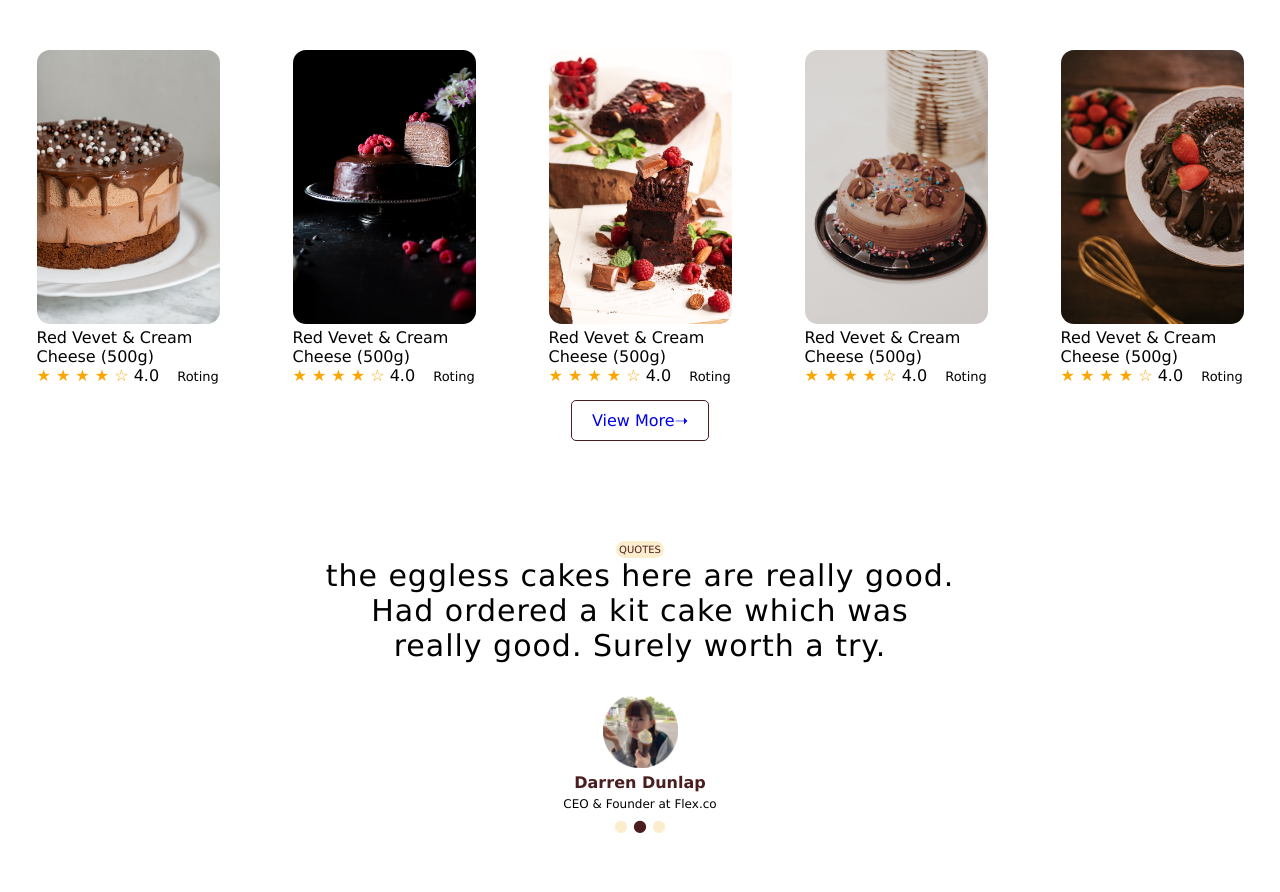
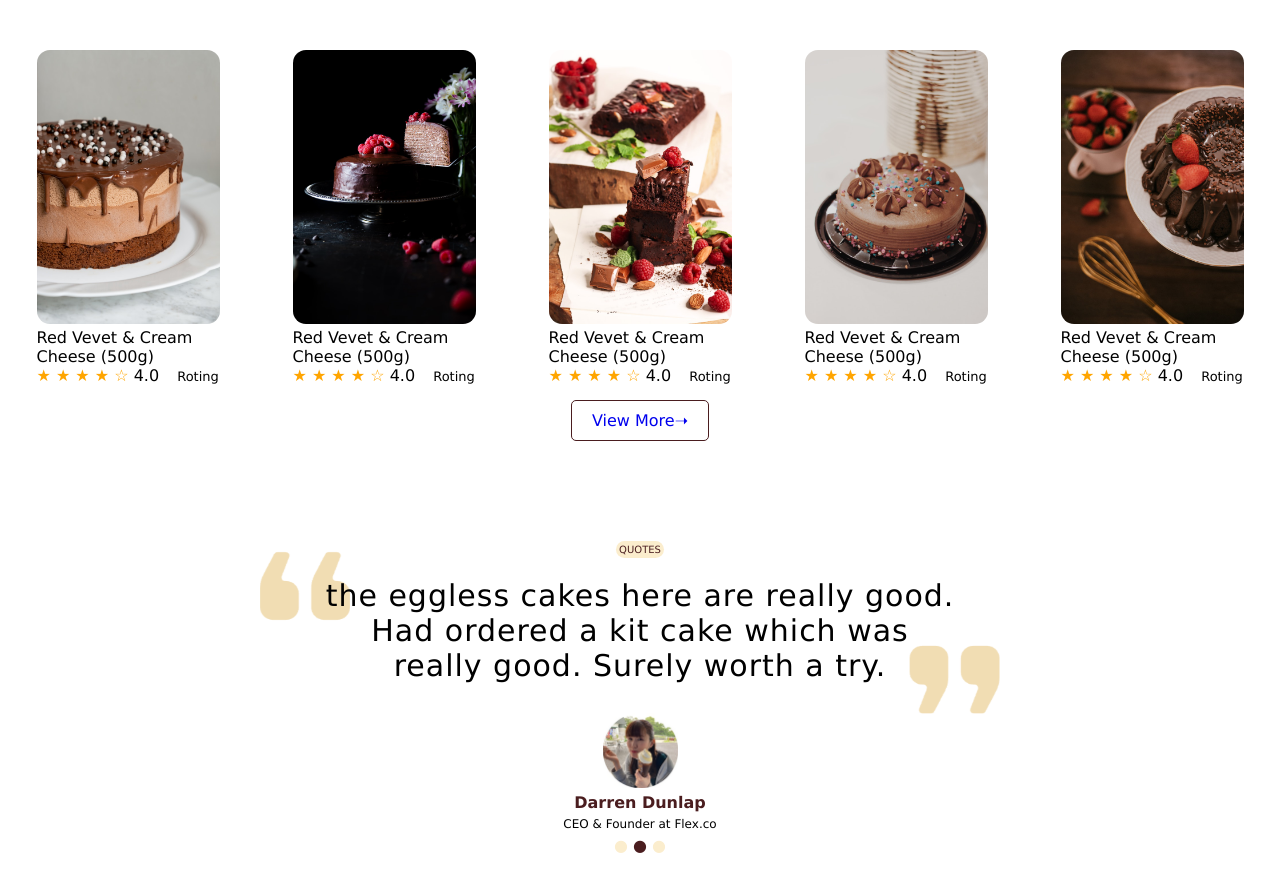
Before and after one commit to noliv-student/chocobrat-bakery, a plain HTML site: page index.html in a window 1280 px wide. Drawn offline with Linux system fonts and the light colour scheme.

Commit message:
add double quote

```diff
--- a/index.html
+++ b/index.html
@@ -69,6 +69,20 @@
 
       <!--Setion 5-->
       <div class="container-5">
+        <aside>
+          <img
+            id="quote-left"
+            src="./assets/imgs/quote-left.png"
+            alt="double-quote"
+          />
+        </aside>
+        <aside>
+          <img
+            id="quote-right"
+            src="./assets/imgs/quote-left.png"
+            alt="double-quote"
+          />
+        </aside>
         <div class="label">
           <p>QUOTES</p>
         </div>
--- a/main.css
+++ b/main.css
@@ -65,6 +65,23 @@
   flex-direction: column;
   margin-top: 50px;
   margin-bottom: 50px;
+  position: relative;
+}
+
+#quote-left {
+  position: absolute;
+  top: 0px;
+  left: 260px;
+  width: 7%;
+  z-index: -1;
+}
+
+#quote-right {
+  position: absolute;
+  bottom: 130px;
+  right: 280px;
+  transform: rotate(-180deg);
+  width: 7%;
 }
 .label {
   background-color: #fbedcd;
@@ -72,6 +89,7 @@
   border-radius: 15px;
   padding: 3px;
   font-size: 10px;
+  margin-bottom: 20px;
 }
 
 .recommendation {
```
